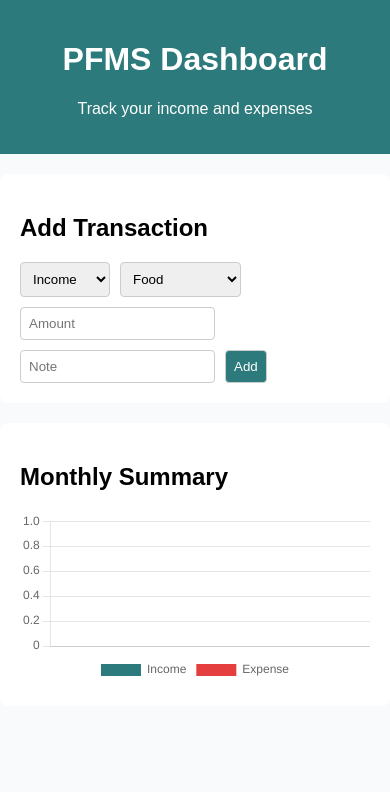
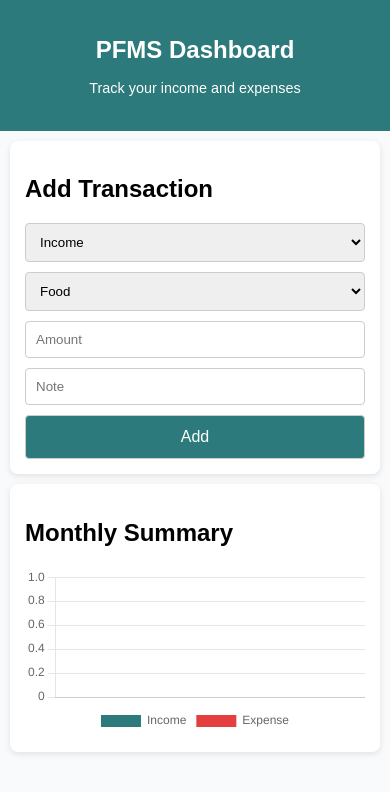
Before and after one commit to niyodushima/pfms-backend, a website: page frontend/index.html in a window 390 px wide. Drawn offline with nearby package versions, Linux system fonts and the light colour scheme; no server answers.

Commit message:
Update style.css

```diff
--- a/frontend/style.css
+++ b/frontend/style.css
@@ -1,7 +1,85 @@
-body { font-family: Arial, sans-serif; margin:0; padding:0; background:#f9fafb; }
-header { background:#2c7a7b; color:white; text-align:center; padding:20px; }
-section { max-width:800px; margin:20px auto; padding:20px; background:white; border-radius:8px; }
-form { display:flex; gap:10px; flex-wrap:wrap; }
-input, select, button { padding:8px; border:1px solid #ccc; border-radius:4px; }
-button { background:#2c7a7b; color:white; cursor:pointer; }
-button:hover { background:#285e61; }
+/* Base styles */
+body {
+  font-family: Arial, sans-serif;
+  margin: 0;
+  padding: 0;
+  background: #f9fafb;
+}
+
+header {
+  background: #2c7a7b;
+  color: white;
+  text-align: center;
+  padding: 20px;
+}
+
+section {
+  max-width: 800px;
+  margin: 20px auto;
+  padding: 20px;
+  background: white;
+  border-radius: 8px;
+  box-shadow: 0 2px 6px rgba(0,0,0,0.1);
+}
+
+/* Form layout */
+form {
+  display: flex;
+  gap: 10px;
+  flex-wrap: wrap;
+}
+
+input, select, button {
+  flex: 1 1 150px;
+  padding: 10px;
+  border: 1px solid #ccc;
+  border-radius: 4px;
+}
+
+button {
+  background: #2c7a7b;
+  color: white;
+  cursor: pointer;
+  transition: background 0.3s ease;
+}
+
+button:hover {
+  background: #285e61;
+}
+
+/* Chart section */
+canvas {
+  width: 100% !important;
+  height: auto !important;
+}
+
+/* Responsive rules */
+@media (max-width: 768px) {
+  section {
+    margin: 10px;
+    padding: 15px;
+  }
+
+  form {
+    flex-direction: column;
+  }
+
+  input, select, button {
+    flex: 1 1 100%;
+  }
+}
+
+@media (max-width: 480px) {
+  header h1 {
+    font-size: 1.5rem;
+  }
+
+  header p {
+    font-size: 0.9rem;
+  }
+
+  button {
+    padding: 12px;
+    font-size: 1rem;
+  }
+}
```
